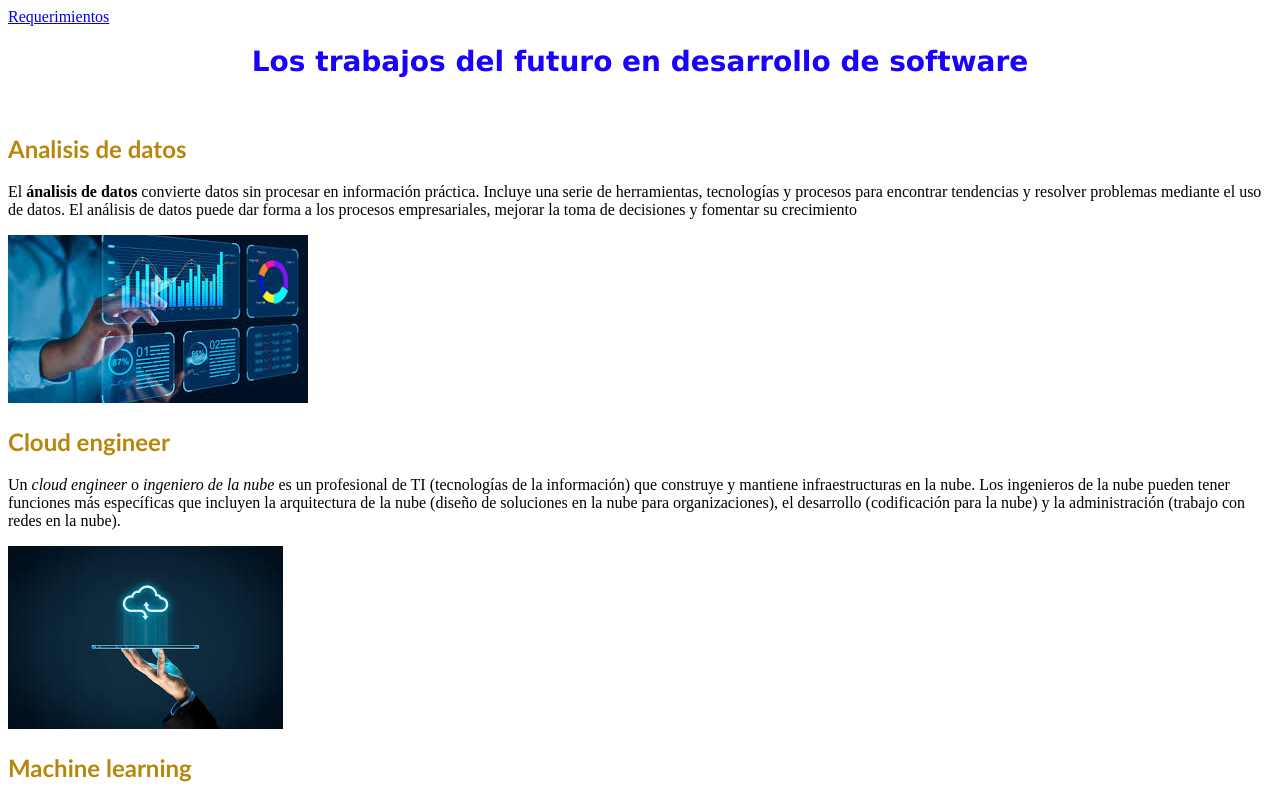
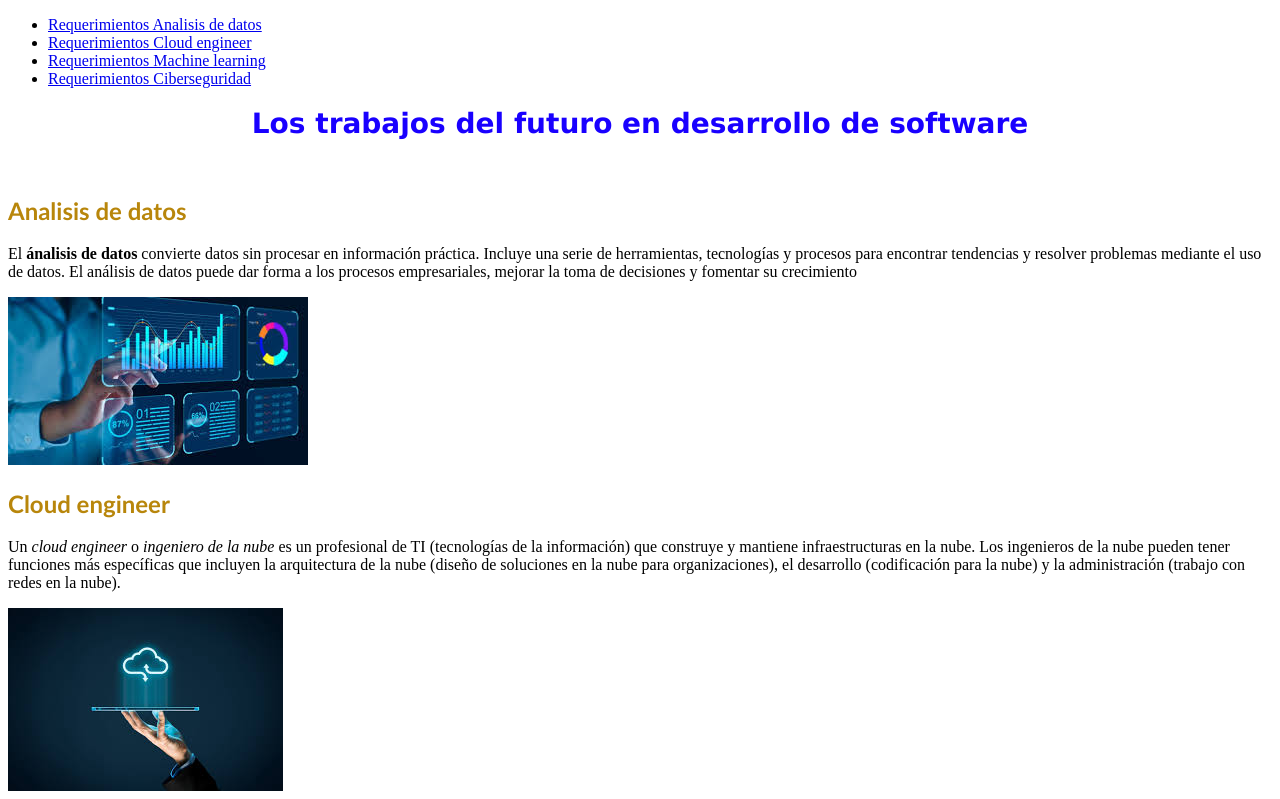
Before and after one commit to Yosuad18/Fernando, a plain HTML site: page index.html in a window 1280 px wide. Shown: the top 799 px of the page. Drawn offline with Linux system fonts and the light colour scheme.

Commit message:
Hice los enlaces a otras paginas

```diff
--- a/index.html
+++ b/index.html
@@ -7,7 +7,14 @@
     <title>Trabajos del futuro </title>
 </head>
 <body>
-    <a href="/Pag1.html">Requerimientos</a>
+    <nav>
+        <ul>
+            <li><a href="/Pag1.html">Requerimientos Analisis de datos</a></li>
+            <li><a href="/Pag2.html">Requerimientos Cloud engineer</a></li>
+            <li><a href="/Pag3.html">Requerimientos Machine learning</a></li>
+            <li><a href="/Pag4.html">Requerimientos Ciberseguridad</a></li>
+        </ul>
+    </nav>
     <h1>Los trabajos del futuro en desarrollo de software </h1>
     <br>
     <h2>Analisis de datos </h2>
```
